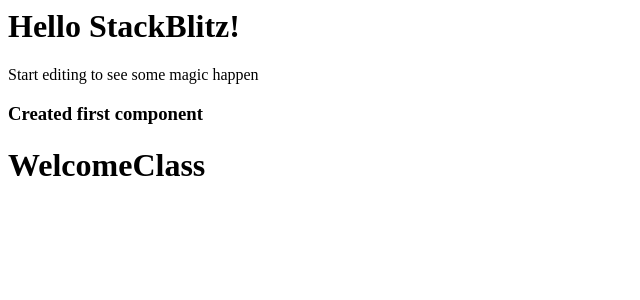
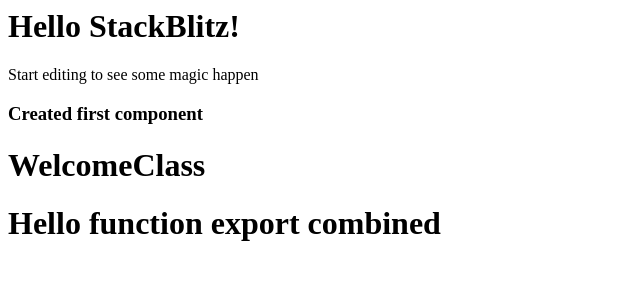
Before and after one commit to Teja7789/Day1-onecomponentReact, a React (Create React App) app: page / in a window 1280 px wide. Shown: the top 300 px of the page, without its empty margins (0-640 px from the left). Built offline with nearby package versions, Linux system fonts and the light colour scheme.

Commit message:
1 file modified, 1 added

```diff
--- a/src/components/App.js
+++ b/src/components/App.js
@@ -4,7 +4,8 @@
 // import ClassComponent from './ClassComponent';
 // import ClassComponent from './ClassComponent';
 import WelcomeClass from './ClassComponent';
-
+// import FunctionalComponent from './FunctionalComponents';
+import {FunctionalComponent} from './FunctionalComponents'; // use {} brackects
 export default function App() {
   return (
     <div>
@@ -15,6 +16,8 @@
         {/* <ClassComponent/> */}
         {/* <ClassComponent></ClassComponent> */}
         <WelcomeClass/>
+        <FunctionalComponent/>
+
     </div>
   );
 }
--- /dev/null
+++ b/src/components/FunctionalComponents.js
@@ -0,0 +1,30 @@
+//props ==> JSfunction==> JSX
+
+// import React from 'react';
+// function FunctionalComponent(){
+//   return(
+//     <div>
+//       <h1>basic function syntax</h1>
+//     </div>
+//   )
+// }
+// export default FunctionalComponent;
+
+
+// used props in function at FunctionalComponent
+// import React from "react";
+// function FunctionalComponent(props) {
+//   return (
+//     <div>
+//       <h1>Hello! From function component</h1>
+//       <h1>This is another h1 tag</h1>
+//     </div>
+//   );
+// }
+
+// export default FunctionalComponent;
+
+import React from 'react';
+
+export const FunctionalComponent = () => <h1>Hello function export  combined</h1>
+//export default FunctionalComponent; //nouse of it
```
